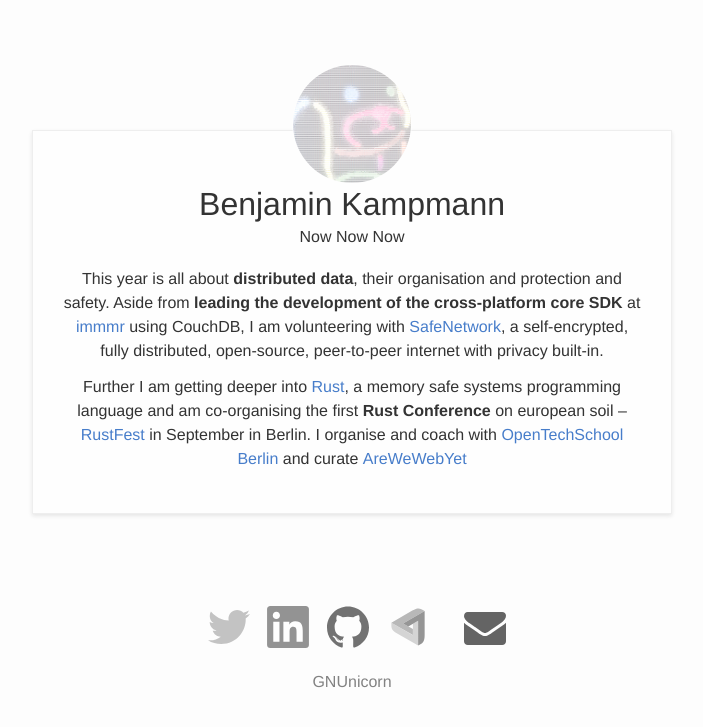
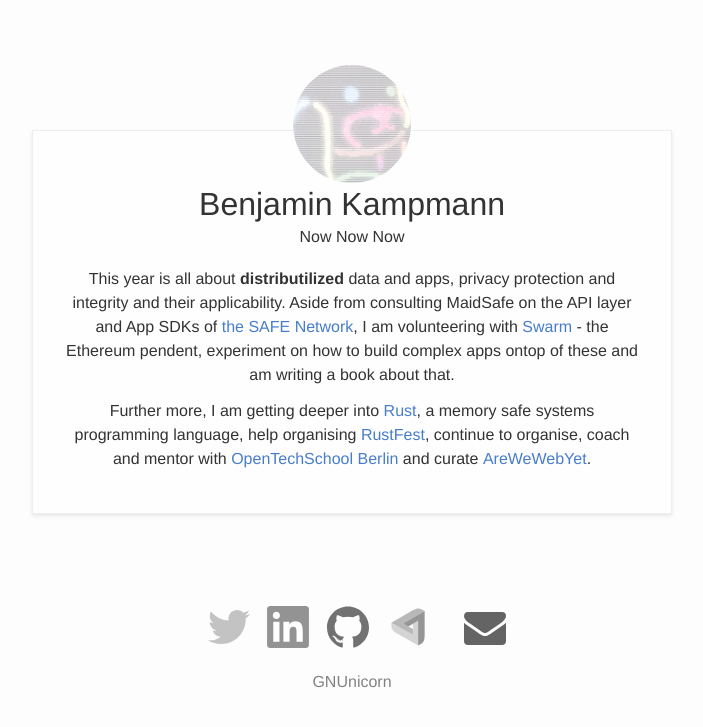
Before and after one commit to gnunicorn/gnunicorn.org, a Jekyll site: the page built from now.html, in a window 1280 px wide. Shown: the top 727 px of the page, without its empty margins (288-991 px from the left). Built offline with Jekyll 4.4.1, drawn with Linux system fonts in a browser that asks for light colours.

Commit message:
updating now

```diff
--- a/now.html
+++ b/now.html
@@ -7,6 +7,6 @@
   <img class="main-avatar" src="/assets/images/ben.png"/>
   <h1>Benjamin Kampmann</h1>
   <h2>Now Now Now</h2>
-  <p>This year is all about <b>distributed data</b>, their organisation and protection and safety. Aside from <b>leading the development of the cross-platform core SDK</b> at <a href="http://www.immmr.com/">immmr</a> using CouchDB, I am volunteering with <a href="https://safenetwork.org/">SafeNetwork</a>, a self-encrypted, fully distributed, open-source, peer-to-peer internet with privacy built-in.</p>
-  <p>Further I am getting deeper into <a href="https://www.rust-lang.org/en-US/">Rust</a>, a memory safe systems programming language and am co-organising the first <b>Rust Conference</b> on european soil – <a href="http://www.rustfest.eu/">RustFest</a> in September in Berlin. I organise and coach with <a href="http://www.opentechschool.org/">OpenTechSchool Berlin</a> and curate <a href="http://www.arewewebyet.org/">AreWeWebYet</a></p>
+  <p>This year is all about <b>distributilized</b> data and apps, privacy protection and integrity and their applicability. Aside from consulting MaidSafe on the API layer and App SDKs of <a href="https://safenetwork.org/">the SAFE Network</a>, I am volunteering with <a href="https://swarm.???/">Swarm</a> - the Ethereum pendent, experiment on how to build complex apps ontop of these and am writing a book about that.</p>
+  <p>Further more, I am getting deeper into <a href="https://www.rust-lang.org/en-US/">Rust</a>, a memory safe systems programming language, help organising <a href="http://www.rustfest.eu/">RustFest</a>, continue to organise, coach and mentor with <a href="http://www.opentechschool.org/">OpenTechSchool Berlin</a> and curate <a href="http://www.arewewebyet.org/">AreWeWebYet</a>.</p>
 </div>
```
